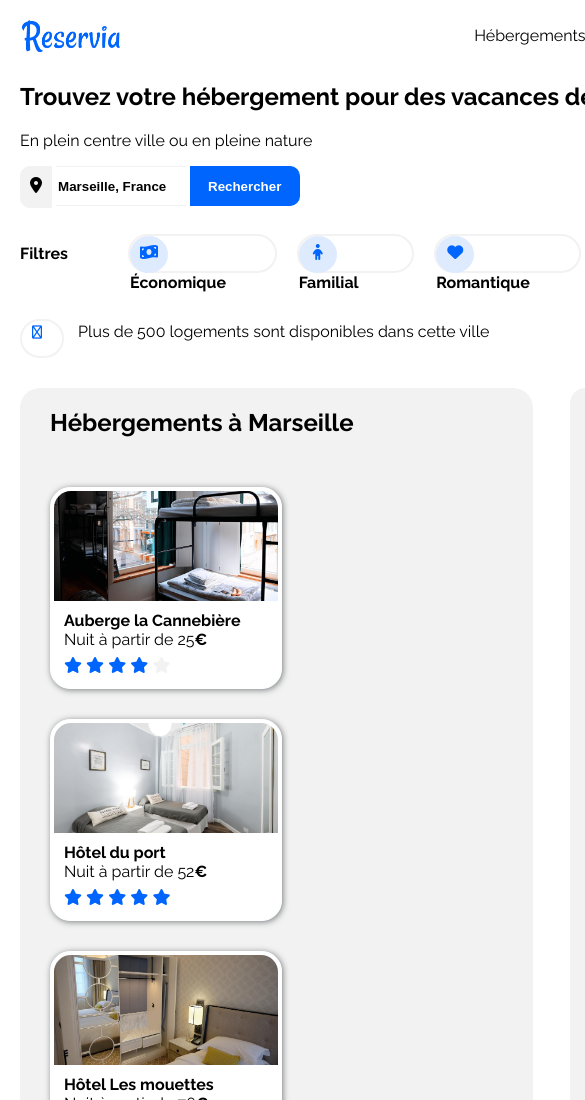
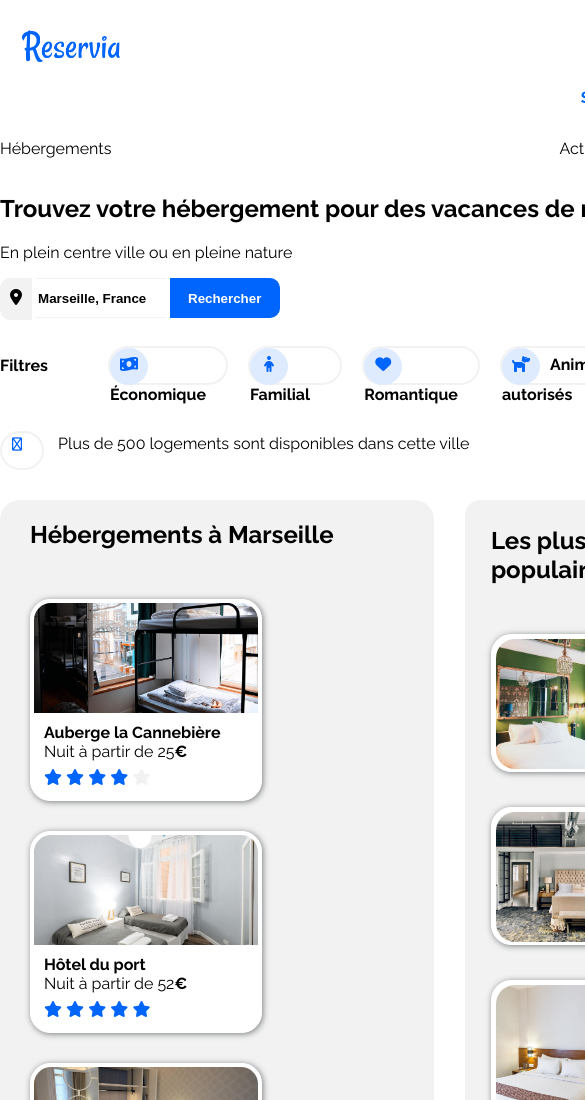
Before and after one commit to Lisa-Dimitrief-Dontcheff/lisadimitrieff_2_11062021, a plain HTML site: page index.html in a window 390 px wide. Shown: the top 1100 px of the page, 585 px wide, since content can reach past the window. Drawn offline with Linux system fonts and the light colour scheme.

Commit message:
commencement responsive
j'ai enlever le hover des populaires
j'ai commencer le responsive du header

```diff
--- a/style.css
+++ b/style.css
@@ -385,10 +385,7 @@ aside img
     color: black;
     text-decoration: none;
 }
-#encarts_populaires a:hover
-{
-    color: #0065FC;
-}
+
 img
 {
     border: 1px solid white;
@@ -515,3 +512,52 @@ h4
 {
     padding-right: 250px;
 }
+
+@media all and (max-width: 667px)
+{
+    body
+    {
+        margin: 0em;
+        padding: 0em;
+        max-width: 667px;
+    }
+    #bloc_page
+    {
+        margin: 0em;
+        padding: 0em;
+        max-width: 667px;
+    }
+    header
+    {
+        display: flex;
+        flex-direction: column;
+        margin: 0em;
+        padding: 0px;
+    }
+
+    #logo
+    {
+        margin-top: 20px;
+    }
+    #logo img
+    {
+        margin-left: 20px;
+    }
+    #ancres
+    {
+        width: 100%;
+        flex-direction: column-reverse;
+        flex-wrap: wrap;
+    }
+    #liens_mobiles
+    {
+        padding: 0px;
+        justify-content: space-between;
+        width: 100%;
+    }
+    #inscription
+    {
+        align-self: flex-end;
+        padding: 16px;
+    }
+}
```
Also changed, not shown: index.html (+0 -1 lines).
